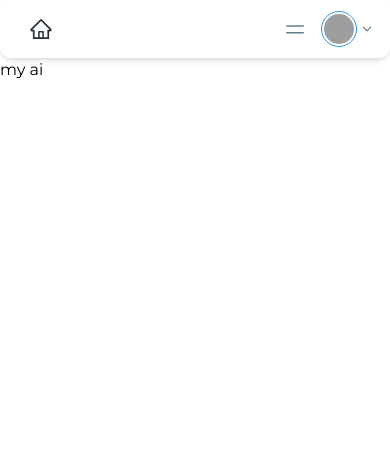
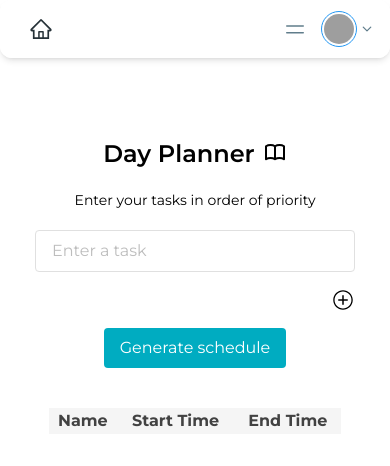
Before and after one commit to AnalystsAndEngineers/lifehack, a Next.js app: page /myai in a window 390 px wide. Shown: the top 466 px of the page. Built offline with nearby package versions, Linux system fonts and the light colour scheme; grey boxes are pictures that could not be loaded.

Commit message:
Edit MyAI

```diff
--- a/src/app/components/complexNavbar.js
+++ b/src/app/components/complexNavbar.js
@@ -110,7 +110,7 @@ const announcements = [
   {
     title: 'Launch of My AI',
     description:
-      'We are excited to introduce our websites new feature, MyAI! Plan your daily schedules and more, using this tool.',
+      'We are excited to introduce our websites new feature, MyAI! Plan your daily schedules using this tool.',
   },
 ];
 
@@ -128,7 +128,7 @@ function NavListMenu() {
         <Typography variant="h6" color="blue-gray" className="mb-1 font-montserrat">
           {title}
         </Typography>
-        <Typography variant="small" color="gray" className="font-normal font-montserrat">
+        <Typography variant="small" color="gray" className="font-montserrat font-normal">
           {description}
         </Typography>
       </MenuItem>
@@ -139,7 +139,7 @@ function NavListMenu() {
     <React.Fragment>
       <Menu open={isMenuOpen} handler={setIsMenuOpen}>
         <MenuHandler>
-          <Typography as="a" href="#" variant="small" className="font-semibold font-montserrat">
+          <Typography as="a" href="#" variant="small" className="font-montserrat font-semibold">
             <MenuItem {...triggers} className="hidden items-center gap-2 text-blue-gray-900 lg:flex lg:rounded-full">
               <BellAlertIcon className="h-[18px] w-[18px]" /> Announcements{' '}
               <ChevronDownIcon
@@ -149,7 +149,7 @@ function NavListMenu() {
             </MenuItem>
           </Typography>
         </MenuHandler>
-        <MenuList {...triggers} className="hidden w-[36rem] gap-3 overflow-visible lg:grid font-montserrat">
+        <MenuList {...triggers} className="hidden w-[36rem] gap-3 overflow-visible font-montserrat lg:grid">
           <ul className="col-span-4 flex w-full flex-col gap-1">{renderItems}</ul>
         </MenuList>
       </Menu>
@@ -197,7 +197,7 @@ function NavList() {
           href="#"
           variant="small"
           color="blue-gray"
-          className="font-semibold font-montserrat"
+          className="font-montserrat font-semibold"
           onClick={() => {
             console.log(routeLink);
             router.push(`${routeLink}`);
@@ -225,19 +225,19 @@ export default function ComplexNavbar() {
   }, []);
 
   return (
-    <Navbar className="mx-auto max-w-screen-2xl p-2 lg:rounded-full lg:pl-6 lg:mt-10">
-      <div className="relative mx-auto flex justify-between items-center text-blue-gray-900">
+    <Navbar className="mx-auto max-w-screen-2xl p-2 lg:mt-10 lg:rounded-full lg:pl-6">
+      <div className="relative mx-auto flex items-center justify-between text-blue-gray-900">
         <Typography
           as="a"
           href="#"
-          className="mr-4 ml-5 text-2xl font-bolder cursor-pointer py-1.5 font-medium font-montserrat"
+          className="font-bolder ml-5 mr-4 cursor-pointer py-1.5 font-montserrat text-2xl font-medium"
           onClick={() => {
             router.push('/');
           }}
         >
           <AiOutlineHome />
         </Typography>
-        <div className="absolute top-2/4 left-2/4 hidden -translate-x-2/4 -translate-y-2/4 lg:block">
+        <div className="absolute left-2/4 top-2/4 hidden -translate-x-2/4 -translate-y-2/4 lg:block">
           <NavList />
         </div>
         {/* <div className="">test</div> */}
--- a/src/app/employees/page.js
+++ b/src/app/employees/page.js
@@ -2,6 +2,8 @@
 import React, { useState } from 'react';
 
 import SearchBar from './components/searchbar';
+
+import { BiSearchAlt2 } from 'react-icons/bi';
 
 export default function EmployeeSearch() {
   const [data, setData] = useState([
@@ -33,16 +35,21 @@ export default function EmployeeSearch() {
   };
 
   return (
-    <div className='text-sm max-h-screen'>
+    <div className="max-h-screen text-sm">
+      <div className="flex justify-center">
+        <h1 className="mt-10 text-center text-xl font-semibold lg:text-2xl">Employee Directory</h1>
+        <BiSearchAlt2 className="ml-2 mt-11 text-xl lg:text-2xl" />
+      </div>
+
       <SearchBar data={data} onFilteredData={handleFilteredData} />
-      <div className="max-w-screen-xl mt-6 mx-auto px-5 overflow-auto max-h-[70vh]">
+      <div className="mx-auto mt-6 max-h-[70vh] max-w-screen-xl overflow-auto px-5">
         <ul className="mt-7">
           {filteredData.length === 0 ? (
-            <p className="mt-2 text-gray-500 text-center">No employees found</p>
+            <p className="mt-2 text-center text-gray-500">No employees found</p>
           ) : (
             <ul className="m-auto p-3">
               {filteredData.map((item, index) => (
-                <li key={index} className="border-b-2 p-2 lg:flex lg:py-5 lg:text-base lg:justify-center">
+                <li key={index} className="border-b-2 p-2 lg:flex lg:justify-center lg:py-5 lg:text-base">
                   <p className="w-80">
                     <span className="font-medium">Name:</span> {item.name}
                   </p>
--- a/src/app/myai/page.js
+++ b/src/app/myai/page.js
@@ -1,7 +1,118 @@
+'use client';
+import React, { useState, useEffect } from 'react';
+import { IoIosAddCircleOutline } from 'react-icons/io';
+import { AiOutlineLoading } from 'react-icons/ai';
+import { HiOutlineBookOpen } from 'react-icons/hi';
+
 export default function MyAI() {
+  const [fields, setFields] = useState([{ value: '' }]);
+  const [isLoading, setIsLoading] = useState(false);
+  const [buttonText, setButtonText] = useState('Generate schedule');
+  const [data, setData] = useState([]);
+  const [isButtonDisabled, setIsButtonDisabled] = useState(false);
+
+  useEffect(() => {
+    return () => {
+      clearTimeout(timerId);
+    };
+  }, []);
+
+  const rateLimitDuration = 5000; // Set the rate limit duration in milliseconds
+  let timerId = null;
+
+  const handleChange = (index, event) => {
+    const values = [...fields];
+    values[index].value = event.target.value;
+    setFields(values);
+  };
+
+  const handleAddField = () => {
+    const values = [...fields];
+    values.push({ value: '' });
+    setFields(values);
+  };
+
+  const handleSubmit = async (event) => {
+    event.preventDefault();
+    try {
+      setIsLoading(true);
+      setIsButtonDisabled(true);
+      setButtonText('Generating schedule...');
+      const timetable = await fetch('/api/openAI', {
+        method: 'POST',
+        headers: {
+          'Content-Type': 'application/json',
+        },
+        body: JSON.stringify(fields),
+      });
+      const data = await timetable.json();
+      setData(data);
+    } catch (err) {
+      console.log(err);
+    } finally {
+      setIsLoading(false);
+      setButtonText('Generate schedule');
+      timerId = setTimeout(() => {
+        setIsButtonDisabled(false);
+      }, rateLimitDuration);
+    }
+  };
+
   return (
-    <div>
-      <h1> my ai</h1>
+    <div className="mx-auto mt-20">
+      <div className="my-5 flex justify-center text-center text-2xl font-semibold lg:text-3xl">
+        Day Planner <HiOutlineBookOpen className="ml-2 mt-[2px]" />
+      </div>
+      <div className="my-5 text-center text-sm lg:mb-9 lg:text-base">Enter your tasks in order of priority</div>
+      <form onSubmit={handleSubmit} className="mx-auto max-w-xs lg:max-w-sm">
+        {fields.map((field, index) => (
+          <div className="mb-4" key={index}>
+            <input
+              type="text"
+              className="w-full rounded border border-gray-300 px-4 py-2"
+              placeholder="Enter a task"
+              value={field.value}
+              onChange={(event) => handleChange(index, event)}
+              required
+            />
+          </div>
+        ))}
+        <div className="flex justify-end">
+          <IoIosAddCircleOutline className="cursor-pointer text-2xl hover:text-cyan-600" onClick={handleAddField} />
+        </div>
+        <div className="mt-4 flex justify-center">
+          <button
+            type="submit"
+            className="rounded bg-cyan-600 px-4 py-2 text-base text-white hover:bg-cyan-900 lg:mb-10"
+          >
+            {buttonText}
+          </button>
+        </div>
+      </form>
+      <div className="mt-10">
+        {isLoading ? (
+          <AiOutlineLoading className="mx-auto animate-spin text-xl" />
+        ) : (
+          <table className=" mx-auto w-3/4 lg:w-1/2">
+            <thead>
+              <tr className="bg-gray-100 text-base font-semibold text-gray-800">
+                <th>Name</th>
+                <th>Start Time</th>
+                <th>End Time</th>
+              </tr>
+            </thead>
+            <tbody>
+              {data.map((task, index) => (
+                <tr key={index} className="border-b-2 text-center">
+                  <td className="p-2">{task.name}</td>
+                  <td>{task.start_time}</td>
+                  <td>{task.end_time}</td>
+                </tr>
+              ))}
+            </tbody>
+          </table>
+        )}
+      </div>
     </div>
   );
 }
--- a/src/app/page.js
+++ b/src/app/page.js
@@ -48,7 +48,7 @@ export default function Home() {
         desc="Our annual company outing will take place on Saturday. Remember to RSVP!"
       />
       <div className="text-center font-semibold text-cyan-800">Benefits</div>
-      <div className="block lg:flex">
+      <div className="mb-10 block lg:flex">
         <Card title="Paycheck in" indicator="10" desc="more days" routeLink="/payhistory" btnText="View history" />
         <Card title="Off Days" indicator="2" desc="remaining" routeLink="/applyleave" btnText="Apply now" />
         <Card title="MCs" indicator="3" desc="remaining" routeLink="/applyleave" btnText="Apply now" />
```
Also changed, not shown: src/app/smarthelp/page.js (deleted, +0 -112 lines).
